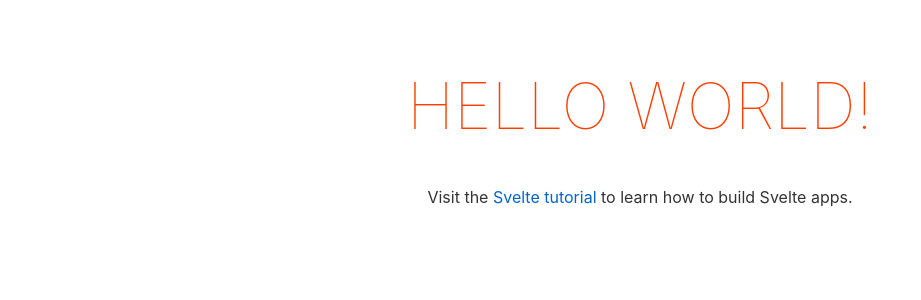
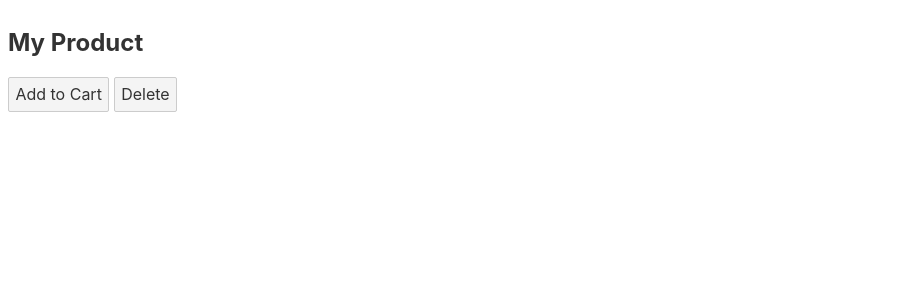
Before and after one commit to rwuniard/svelte_udemy_project_6_57, a Svelte app: page / in a window 1280 px wide. Shown: the top 300 px of the page, without its empty margins (0-921 px from the left). Built offline with nearby package versions, Linux system fonts and the light colour scheme.

Commit message:
Passing on:click event to parent component

```diff
--- a/src/App.svelte
+++ b/src/App.svelte
@@ -1,30 +1,5 @@
 <script>
-	export let name;
+    import Product from './Products.svelte';
 </script>
 
-<main>
-	<h1>Hello {name}!</h1>
-	<p>Visit the <a href="https://svelte.dev/tutorial">Svelte tutorial</a> to learn how to build Svelte apps.</p>
-</main>
-
-<style>
-	main {
-		text-align: center;
-		padding: 1em;
-		max-width: 240px;
-		margin: 0 auto;
-	}
-
-	h1 {
-		color: #ff3e00;
-		text-transform: uppercase;
-		font-size: 4em;
-		font-weight: 100;
-	}
-
-	@media (min-width: 640px) {
-		main {
-			max-width: none;
-		}
-	}
-</style>
+<Product productTitle="My Product" on:click={() => alert('Clicked')} />
--- /dev/null
+++ b/src/Products.svelte
@@ -0,0 +1,9 @@
+<script>
+    export let productTitle;
+</script>
+
+<article>
+    <h1>{productTitle}</h1>
+    <button on:click>Add to Cart</button>
+    <button on:click>Delete</button>
+</article>
--- a/src/main.js
+++ b/src/main.js
@@ -2,9 +2,6 @@ import App from './App.svelte';
 
 const app = new App({
 	target: document.body,
-	props: {
-		name: 'world'
-	}
 });
 
 export default app;
```
Also changed, not shown: 1 other file (tests, documents, lock files or other folders).
